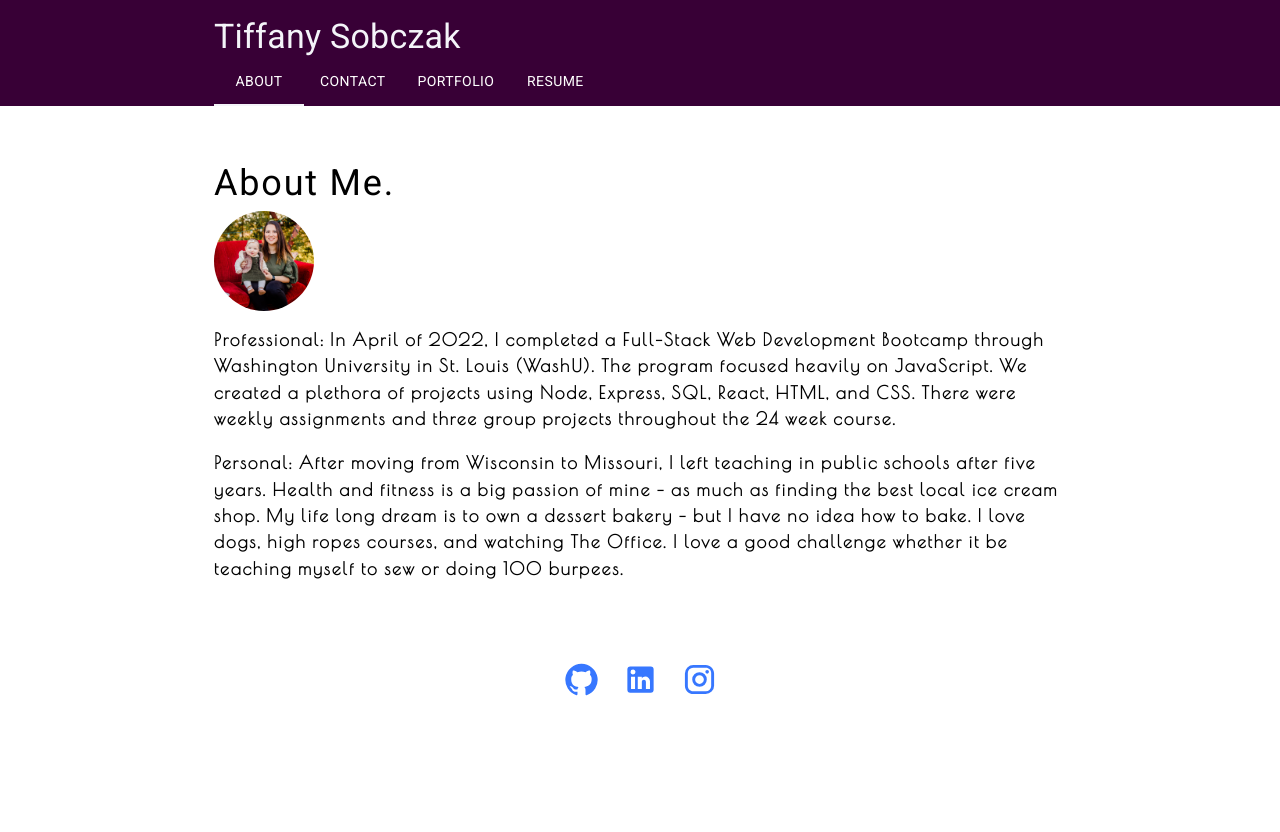
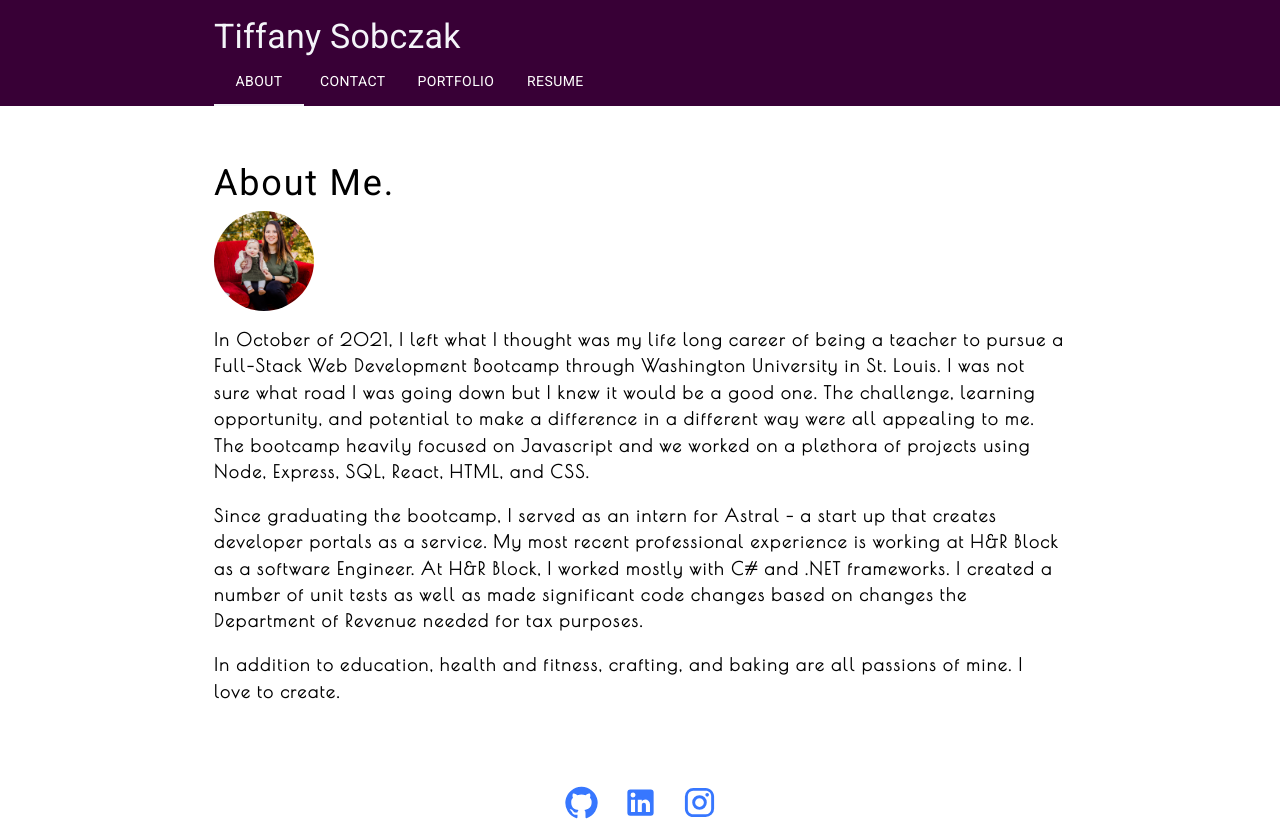
Before and after one commit to tiffsobczak/tsobczak-portfolio, a React (Create React App) app: page / in a window 1280 px wide. Before the commit the page ends 800 px from the top, so only its background shows below. Built offline with nearby package versions, Linux system fonts and the light colour scheme.

Commit message:
updated bio

```diff
--- a/src/components/About/index.js
+++ b/src/components/About/index.js
@@ -9,10 +9,14 @@ function About() {
       <div className="my-2">
       <Avatar alt="Tiffany" src={process.env.PUBLIC_URL+"/assets/images/christmas-photo.jpeg"} sx={{ width: 100, height: 100, marginBottom: 2 }} />
         <p>
-          Professional: In April of 2022, I completed a Full-Stack Web Development Bootcamp through Washington University in St. Louis (WashU). The program focused heavily on JavaScript. We created a plethora of projects using Node, Express, SQL, React, HTML, and CSS. There were weekly assignments and three group projects throughout the 24 week course.
+          In October of 2021, I left what I thought was my life long career of being a teacher to pursue a Full-Stack Web Development Bootcamp through Washington University in St. Louis. I was not sure what road I was going down but I knew it would be a good one. The challenge, learning opportunity, and potential to make a difference in a different way were all appealing to me. The bootcamp heavily focused on Javascript and we worked on a plethora of projects using Node, Express, SQL, React, HTML, and CSS.
         </p>
-        <p>Personal: After moving from Wisconsin to Missouri, I left teaching in public schools after five years.
-          Health and fitness is a big passion of mine - as much as finding the best local ice cream shop. My life long dream is to own a dessert bakery - but I have no idea how to bake. I love dogs, high ropes courses, and watching The Office. I love a good challenge whether it be teaching myself to sew or doing 100 burpees.</p>
+        <p>
+          Since graduating the bootcamp, I served as an intern for Astral - a start up that creates developer portals as a service. My most recent professional experience is working at H&R Block as a software Engineer. At H&R Block, I worked mostly with C# and .NET frameworks. I created a number of unit tests as well as made significant code changes based on changes the Department of Revenue needed for tax purposes.
+        </p>
+        <p>
+          In addition to education, health and fitness, crafting, and baking are all passions of mine. I love to create.
+        </p>
       </div>
     </section>
   );
```
Also changed, not shown: 1 other file (tests, documents, lock files or other folders).
